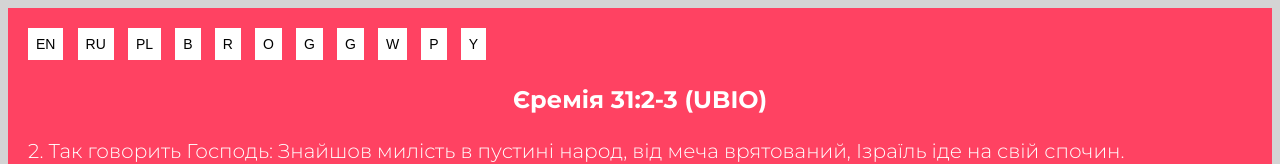
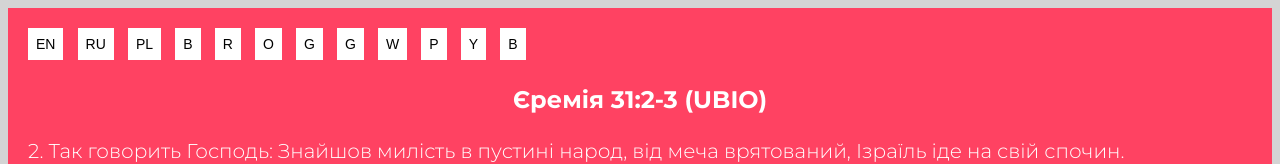
Before and after one commit to mr-front-end-dev/Bible-Verses-pink--UA, a plain HTML site: page index.html in a window 1280 px wide. Shown: the top 164 px of the page. Drawn offline with Linux system fonts and the light colour scheme.

Commit message:
Added (B (brown)) project

```diff
--- a/index.html
+++ b/index.html
@@ -24,6 +24,7 @@
       <button class="section__button"><a class="section__button--link" href="https://mrpenguin-dev.github.io/Simple-Bible-Verses-w--UA/">W</a></button>
       <button class="section__button"><a class="section__button--link" href="https://mrpenguin-dev.github.io/Simple-Bible-Verses-p--UA/">P</a></button>
       <button class="section__button"><a class="section__button--link" href="https://mrpenguin-dev.github.io/Simple-Bible-Verses-yellow--UA/">Y</a></button>
+      <button class="section__button"><a class="section__button--link" href="https://mrpenguin-dev.github.io/Simple-Bible-Verses-brown--UA/">B</a></button>
       <h1 class="section--h1">Єремiя 31:2-3 (UBIO)</h1>
       <p class="section--paragraph">2. Так говорить Господь: Знайшов милість в пустині народ, від меча врятований, Ізраїль іде на свій спочин.</p>
       <p class="section--paragraph section--bold">3. Здалека Господь з'явився мені та й промовив: Я вічним коханням тебе покохав, тому милість тобі виявляю!</p>
```
